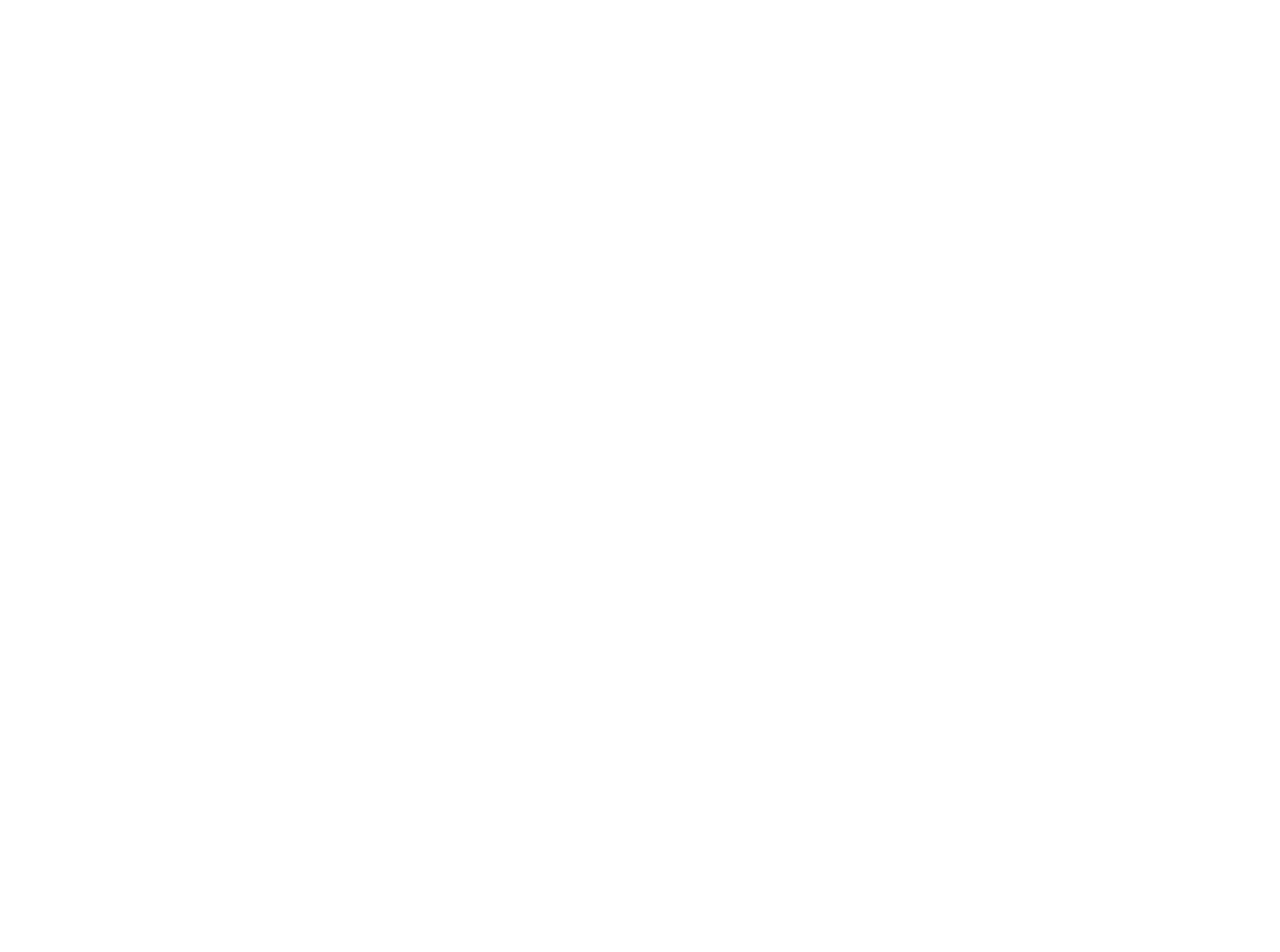
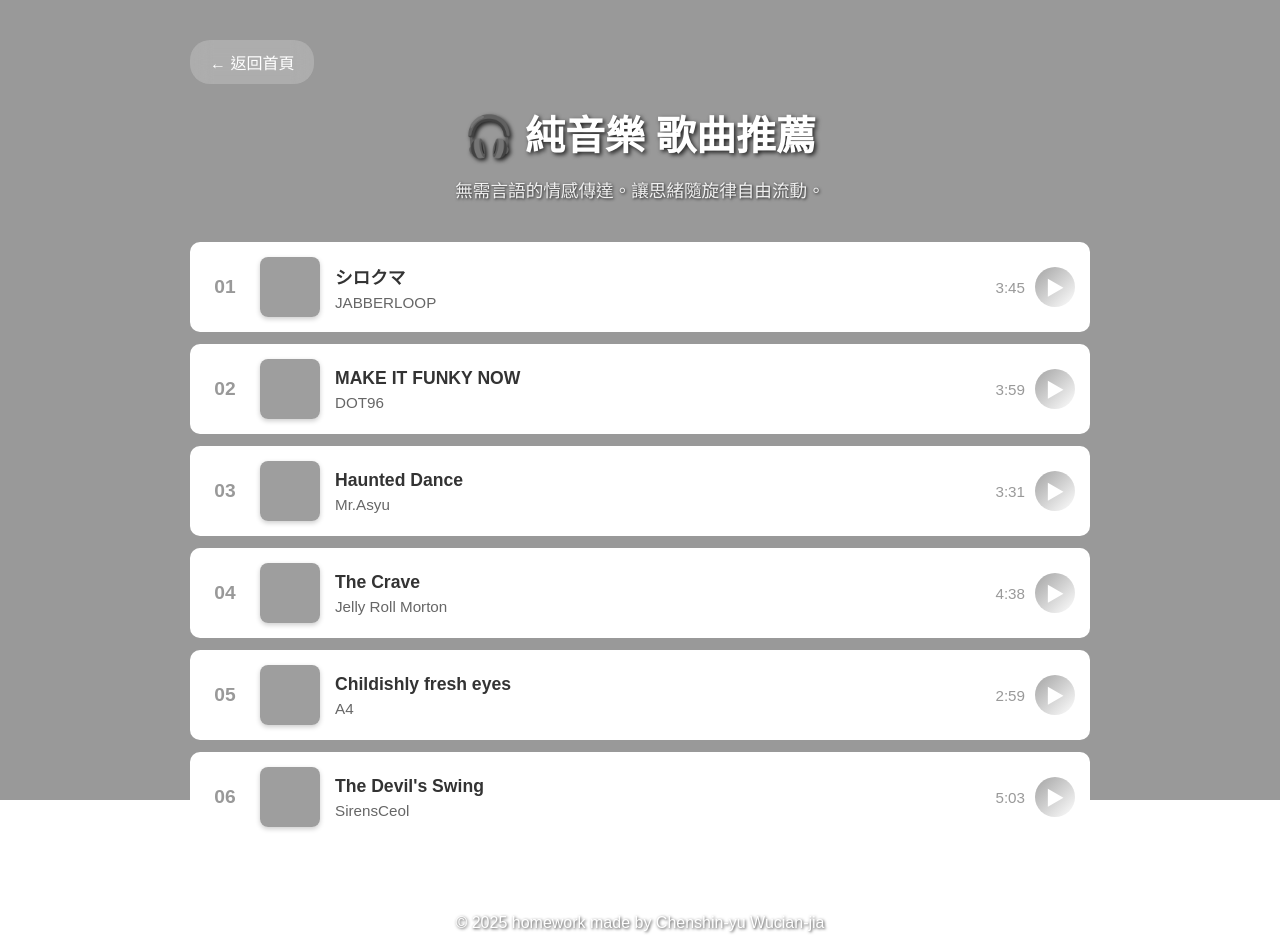
Before and after one commit to yuki-yunier/Song.github.io, a plain HTML site: page instrumental.html in a window 1280 px wide. Before the commit the page ends 800 px from the top, so only its background shows below. Drawn offline with Linux system fonts and the light colour scheme; grey boxes are pictures that could not be loaded.

Commit message:
Add files via upload

```diff
--- a/instrumental.html
+++ b/instrumental.html
@@ -0,0 +1,287 @@
+<!DOCTYPE html>
+<html lang="zh-TW">
+<head>
+  <meta charset="UTF-8">
+  <meta name="viewport" content="width=device-width, initial-scale=1.0">
+  <title>純音樂 推薦歌單</title>
+  <style>
+    * {
+      margin: 0;
+      padding: 0;
+      box-sizing: border-box;
+    }
+
+    body {
+      font-family: Arial, sans-serif;
+      color: #333;
+    }
+
+    /* 模糊背景 */
+    .bg-container {
+      position: relative;
+      min-height: 100vh;
+      padding: 40px 20px;
+    }
+
+    .bg-container::before {
+      content: '';
+      position: fixed;
+      top: 0;
+      left: 0;
+      right: 0;
+      bottom: 0;
+      background-size: cover;
+      background-position: center;
+      background-repeat: no-repeat;
+      filter: blur(8px);
+      z-index: -1;
+    }
+
+    .bg-container::after {
+      content: '';
+      position: fixed;
+      top: 0;
+      left: 0;
+      right: 0;
+      bottom: 0;
+      background: rgba(0, 0, 0, 0.4);
+      z-index: 0;
+    }
+
+    /* 內容容器 */
+    .content {
+      position: relative;
+      z-index: 1;
+      max-width: 900px;
+      margin: 0 auto;
+    }
+
+    /* 返回按鈕 */
+    .back-btn {
+      display: inline-block;
+      color: white;
+      text-decoration: none;
+      padding: 10px 20px;
+      background: rgba(255, 255, 255, 0.2);
+      border-radius: 20px;
+      margin-bottom: 20px;
+      transition: background 0.3s;
+      backdrop-filter: blur(10px);
+    }
+
+    .back-btn:hover {
+      background: rgba(255, 255, 255, 0.3);
+    }
+
+    /* 頁面標題 */
+    .page-title {
+      font-size: 2.5em;
+      color: white;
+      text-align: center;
+      margin-bottom: 15px;
+      text-shadow: 2px 2px 4px rgba(0, 0, 0, 0.8);
+    }
+
+    .page-subtitle {
+      text-align: center;
+      color: rgba(255, 255, 255, 0.9);
+      margin-bottom: 40px;
+      font-size: 1.1em;
+      text-shadow: 1px 1px 3px rgba(0, 0, 0, 0.8);
+    }
+
+    /* 播放列表容器 */
+    .playlist {
+      background: rgba(255, 255, 255, 0.95);
+      border-radius: 15px;
+      padding: 30px;
+      box-shadow: 0 8px 20px rgba(0, 0, 0, 0.3);
+      margin-bottom: 40px;
+    }
+
+    /* 歌曲項目 */
+    .song-item {
+      display: flex;
+      align-items: center;
+      padding: 15px;
+      border-radius: 10px;
+      margin-bottom: 12px;
+      transition: all 0.3s;
+      cursor: pointer;
+      background: white;
+    }
+
+    .song-item:hover {
+      background: #f0f0f0;
+      transform: translateX(5px);
+      box-shadow: 0 2px 8px rgba(0, 0, 0, 0.1);
+    }
+
+    /* 歌曲編號 */
+    .song-number {
+      font-size: 1.2em;
+      font-weight: bold;
+      color: #999;
+      width: 40px;
+      text-align: center;
+    }
+
+    /* 專輯封面 */
+    .song-cover {
+      width: 60px;
+      height: 60px;
+      border-radius: 8px;
+      object-fit: cover;
+      margin: 0 15px;
+      box-shadow: 0 2px 5px rgba(0, 0, 0, 0.2);
+    }
+
+    /* 歌曲資訊 */
+    .song-info {
+      flex: 1;
+    }
+
+    .song-title {
+      font-size: 1.1em;
+      font-weight: bold;
+      margin-bottom: 5px;
+      color: #333;
+    }
+
+    .song-artist {
+      color: #666;
+      font-size: 0.95em;
+    }
+
+    /* 播放時間 */
+    .song-duration {
+      color: #999;
+      font-size: 0.95em;
+      margin-right: 10px;
+    }
+
+    /* 播放按鈕 */
+    .play-btn {
+      width: 40px;
+      height: 40px;
+      border-radius: 50%;
+      background: linear-gradient(135deg, #a3a3a3 0%, #ffffff 100%);
+      border: none;
+      color: white;
+      font-size: 1.2em;
+      cursor: pointer;
+      transition: transform 0.2s;
+      display: flex;
+      align-items: center;
+      justify-content: center;
+    }
+
+    .play-btn:hover {
+      transform: scale(1.1);
+    }
+
+    /* 底部版權 */
+    .footer {
+      position: relative;
+      z-index: 1;
+      text-align: center;
+      color: white;
+      padding: 20px;
+      text-shadow: 1px 1px 3px rgba(0, 0, 0, 0.8);
+    }
+  </style>
+</head>
+<body>
+  <div class="bg-container">
+    <div class="content">
+      <a href="index.html" class="back-btn">← 返回首頁</a>
+
+      <h1 class="page-title">🎧 純音樂 歌曲推薦</h1>
+      <p class="page-subtitle">無需言語的情感傳達。讓思緒隨旋律自由流動。</p>
+
+    <div class="song-item">
+      <div class="song-number">01</div>
+      <img src="https://img.youtube.com/vi/GPwrwH0hvBo/maxresdefault.jpg" class="song-cover" alt="封面">
+      <div class="song-info">
+        <div class="song-title">シロクマ</div>
+        <div class="song-artist">JABBERLOOP</div>
+      </div>
+      <div class="song-duration">3:45</div>
+      <button class="play-btn" onclick="window.location.href='HTML/music-player.html?song=1'">▶</button>
+    </div>
+
+        <div class="song-item">
+          <div class="song-number">02</div>
+          <img src="https://img.youtube.com/vi/hYVLzL8KvJs/maxresdefault.jpg" class="song-cover" alt="封面">
+          <div class="song-info">
+            <div class="song-title">MAKE IT FUNKY NOW</div>
+            <div class="song-artist">DOT96</div>
+          </div>
+          <div class="song-duration">3:59</div>
+          <button class="play-btn">▶</button>
+        </div>
+
+        <div class="song-item">
+          <div class="song-number">03</div>
+          <img
+                id="cover"
+                class="song-cover"
+                src="https://img.youtube.com/vi/vij74IBUHs0/maxresdefault.jpg">
+          <div class="song-info">
+            <div class="song-title">Haunted Dance</div>
+            <div class="song-artist">Mr.Asyu</div>
+          </div>
+          <div class="song-duration">3:31</div>
+          <button class="play-btn">▶</button>
+        </div>
+
+        <div class="song-item">
+          <div class="song-number">04</div>
+          <img
+                id="cover"
+                class="song-cover"
+                src="https://img.youtube.com/vi/8r9UxKTzC7s/maxresdefault.jpg">
+          <div class="song-info">
+            <div class="song-title">The Crave</div>
+            <div class="song-artist">Jelly Roll Morton</div>
+          </div>
+          <div class="song-duration">4:38</div>
+          <button class="play-btn">▶</button>
+        </div>
+
+        <div class="song-item">
+          <div class="song-number">05</div>
+          <img src="https://img.youtube.com/vi/eferNVXDAbE/maxresdefault.jpg" class="song-cover" alt="封面">
+          <div class="song-info">
+            <div class="song-title">Childishly fresh eyes</div>
+            <div class="song-artist">A4</div>
+          </div>
+          <div class="song-duration">2:59</div>
+          <button class="play-btn">▶</button>
+        </div>
+
+        <div class="song-item">
+          <div class="song-number">06</div>
+          <img src="https://img.youtube.com/vi/NhYB4TnV1DQ/sddefault.jpg" class="song-cover" alt="封面">
+          <div class="song-info">
+            <div class="song-title">The Devil's Swing</div>
+            <div class="song-artist">SirensCeol</div>
+          </div>
+          <div class="song-duration">5:03</div>
+          <button class="play-btn">▶</button>
+        </div>
+      </div>
+    </div>
+
+    <div class="footer">© 2025 homework made by Chenshin-yu Wucian-jia</div>
+  </div>
+
+<script>
+  // 點擊歌曲列表效果
+  document.querySelectorAll('.song-item').forEach(item => {
+    item.addEventListener('click', function() {
+    });
+  });
+</script>
+</body>
+</html>
```
Also changed, not shown: western-pop.html (+1 -1 lines).
